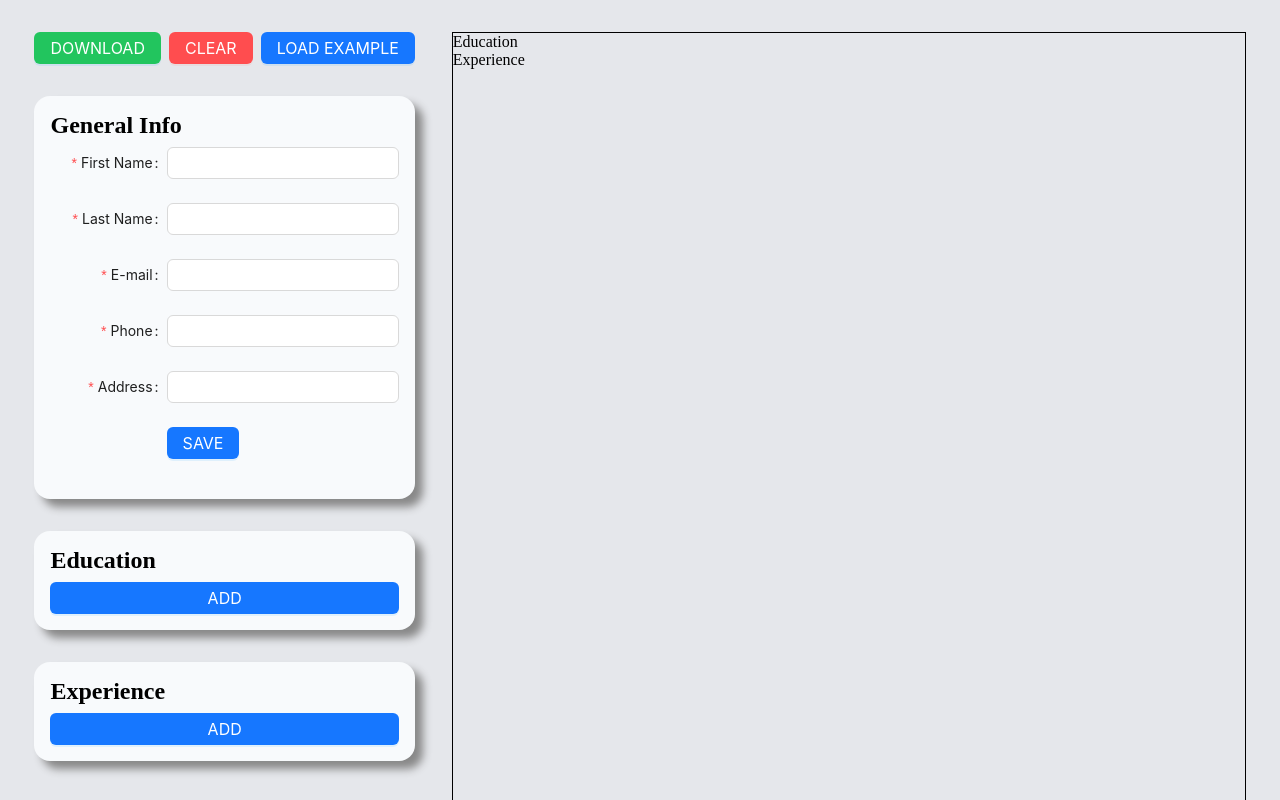
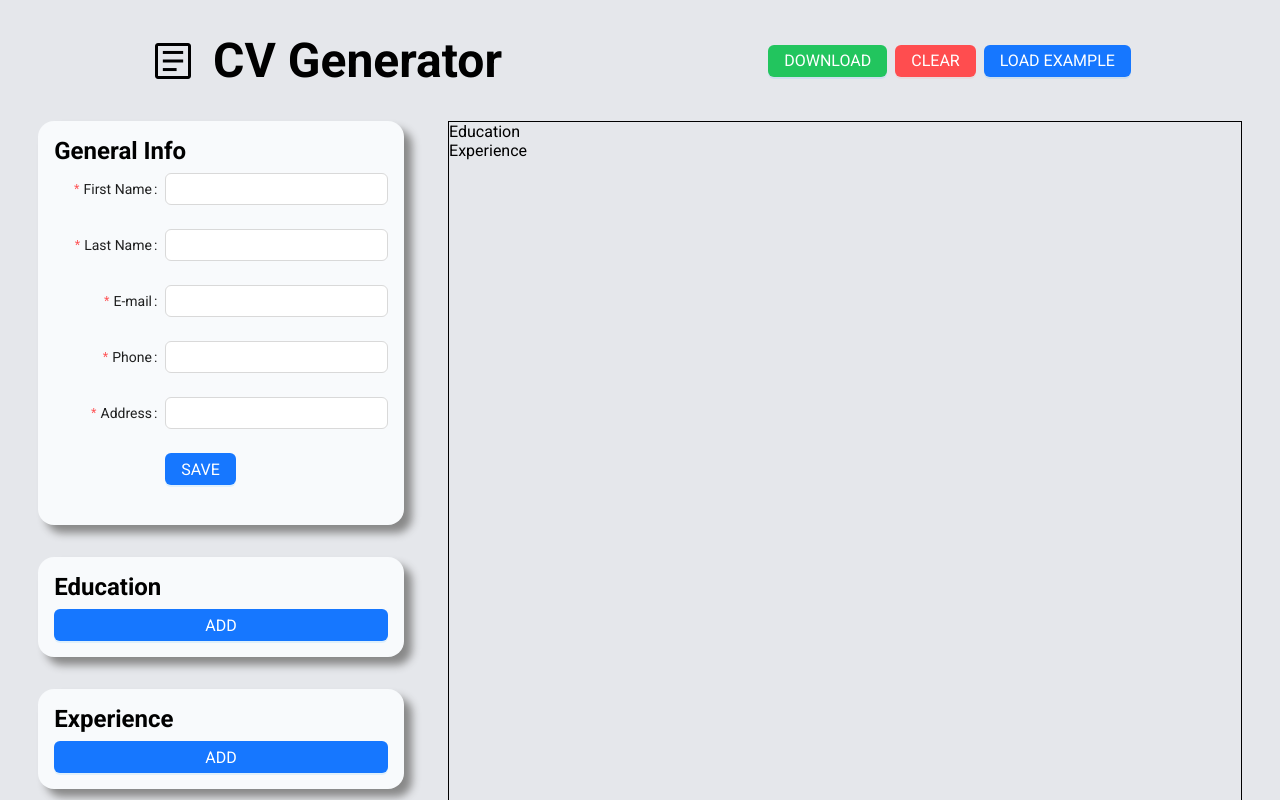
Before and after one commit to datoprak/cv-application, a React (Vite) app: page / in a window 1280 px wide. Shown: the top 800 px of the page. Built offline with nearby package versions, Linux system fonts and the light colour scheme.

Commit message:
Create navbar component, add font and icon, complete left section style

```diff
--- a/index.html
+++ b/index.html
@@ -1,8 +1,12 @@
-<!doctype html>
+<!DOCTYPE html>
 <html lang="en">
   <head>
     <meta charset="UTF-8" />
     <link rel="icon" type="image/svg+xml" href="/vite.svg" />
+    <link
+      rel="stylesheet"
+      href="https://fonts.googleapis.com/css2?family=Material+Symbols+Outlined:opsz,wght,FILL,GRAD@24,400,0,0"
+    />
     <meta name="viewport" content="width=device-width, initial-scale=1.0" />
     <title>CV Application</title>
   </head>
--- a/src/App.css
+++ b/src/App.css
@@ -1,8 +1,11 @@
+@import url("https://fonts.googleapis.com/css2?family=Roboto:wght@400;700&display=swap");
+
 * {
   padding: 0;
   margin: 0;
   box-sizing: border-box;
   font-size: 16px;
+  font-family: "Roboto", sans-serif;
 }
 
 h2 {
@@ -11,9 +14,31 @@
 
 .App {
   display: flex;
-  justify-content: space-around;
+  flex-direction: column;
   padding: 32px 16px;
   background-color: #e5e7eb;
+  gap: 32px;
+}
+
+nav {
+  display: flex;
+  align-items: center;
+  justify-content: space-around;
+}
+
+.logo {
+  display: flex;
+  align-items: center;
+  gap: 16px;
+}
+
+.logo, .logo > span {
+  font-size: 3rem;
+}
+
+main {
+  display: flex;
+  justify-content: space-around;
 }
 
 .buttons {
@@ -37,6 +62,11 @@
   gap: 32px;
 }
 
+.edit-mode-btns {
+  display: flex;
+  justify-content: space-evenly;
+}
+
 .general-info,
 .education,
 .experience {
--- a/src/App.jsx
+++ b/src/App.jsx
@@ -1,13 +1,11 @@
 import { useState } from "react";
-import { jsPDF } from "jspdf";
-import html2canvas from "html2canvas";
 
 import GeneralInfo from "./components/GeneralInfo";
 import Education from "./components/Education";
 import Experience from "./components/Experience";
 import Cv from "./components/Cv";
+import Navbar from "./components/Navbar";
 import "./App.css";
-import { Button } from "antd";
 
 const EXAMPLE_CV = {
   person: {
@@ -68,7 +66,6 @@
     location: "",
     description: "",
   });
-  const [loading, setLoading] = useState(false);
 
   const loadExample = () => {
     setPerson(EXAMPLE_CV.person);
@@ -103,34 +100,11 @@
     });
   };
 
-  const generatePDF = () => {
-    setLoading(true);
-    const cv = document.querySelector(".cv");
-    html2canvas(cv).then(canvas => {
-      const imgData = canvas.toDataURL("img/png");
-      const doc = new jsPDF("portrait", "mm", "a4", true);
-      const width = doc.internal.pageSize.getWidth();
-      const height = doc.internal.pageSize.getHeight();
-      doc.addImage(imgData, "PNG", 0, 0, width, height);
-      doc.save("cv.pdf");
-      setLoading(false);
-    });
-  };
-
   return (
     <div className="App">
+      <Navbar clearCv={clearCv} loadExample={loadExample}></Navbar>
+      <main>
         <section className="edit-section">
-        <div className="buttons">
-          <Button className="download-btn" type="primary" loading={loading} onClick={generatePDF}>
-            DOWNLOAD
-          </Button>
-          <Button type="primary" danger onClick={clearCv}>
-            CLEAR
-          </Button>
-          <Button type="primary" onClick={loadExample}>
-            LOAD EXAMPLE
-          </Button>
-        </div>
           <GeneralInfo person={person} setPerson={setPerson} />
           <Education
             education={education}
@@ -148,6 +122,7 @@
         <section className="cv-section">
           <Cv person={person} totalEdu={totalEdu} totalExp={totalExp} />
         </section>
+      </main>
     </div>
   );
 }
--- a/src/components/Education.jsx
+++ b/src/components/Education.jsx
@@ -160,36 +160,23 @@
           >
             <Input />
           </Form.Item>
-          <Form.Item
-            wrapperCol={{
-              offset: 8,
-              span: 16,
-            }}
-          >
+          <div className="edit-mode-btns">
+            <Form.Item>
               <Button type="primary" htmlType="submit">
                 SAVE
               </Button>
             </Form.Item>
-          <Form.Item
-            wrapperCol={{
-              offset: 8,
-              span: 16,
-            }}
-          >
+            <Form.Item>
               <Button type="primary" onClick={cancelEntry}>
                 CANCEL
               </Button>
             </Form.Item>
-          <Form.Item
-            wrapperCol={{
-              offset: 8,
-              span: 16,
-            }}
-          >
+            <Form.Item>
               <Button type="primary" danger onClick={deleteEntry}>
                 DELETE
               </Button>
             </Form.Item>
+          </div>
         </Form>
       ) : (
         <>
--- a/src/components/Experience.jsx
+++ b/src/components/Experience.jsx
@@ -177,36 +177,23 @@
           >
             <Input />
           </Form.Item>
-          <Form.Item
-            wrapperCol={{
-              offset: 8,
-              span: 16,
-            }}
-          >
+          <div className="edit-mode-btns">
+            <Form.Item>
               <Button type="primary" htmlType="submit">
                 SAVE
               </Button>
             </Form.Item>
-          <Form.Item
-            wrapperCol={{
-              offset: 8,
-              span: 16,
-            }}
-          >
+            <Form.Item>
               <Button type="primary" onClick={cancelEntry}>
                 CANCEL
               </Button>
             </Form.Item>
-          <Form.Item
-            wrapperCol={{
-              offset: 8,
-              span: 16,
-            }}
-          >
+            <Form.Item>
               <Button type="primary" danger onClick={deleteEntry}>
                 DELETE
               </Button>
             </Form.Item>
+          </div>
         </Form>
       ) : (
         <>
--- /dev/null
+++ b/src/components/Navbar.jsx
@@ -0,0 +1,47 @@
+import { Button } from "antd";
+import html2canvas from "html2canvas";
+import jsPDF from "jspdf";
+import { useState } from "react";
+
+const Navbar = ({ clearCv, loadExample }) => {
+  const [loading, setLoading] = useState(false);
+
+  const generatePDF = () => {
+    setLoading(true);
+    const cv = document.querySelector(".cv");
+    html2canvas(cv).then(canvas => {
+      const imgData = canvas.toDataURL("img/png");
+      const doc = new jsPDF("portrait", "mm", "a4", true);
+      const width = doc.internal.pageSize.getWidth();
+      const height = doc.internal.pageSize.getHeight();
+      doc.addImage(imgData, "PNG", 0, 0, width, height);
+      doc.save("cv.pdf");
+      setLoading(false);
+    });
+  };
+
+  return (
+    <nav>
+      <h1 className="logo">
+        <span className="material-symbols-outlined">article</span> CV Generator
+      </h1>
+      <div className="buttons">
+        <Button
+          className="download-btn"
+          type="primary"
+          loading={loading}
+          onClick={generatePDF}
+        >
+          DOWNLOAD
+        </Button>
+        <Button type="primary" danger onClick={clearCv}>
+          CLEAR
+        </Button>
+        <Button type="primary" onClick={loadExample}>
+          LOAD EXAMPLE
+        </Button>
+      </div>
+    </nav>
+  );
+};
+export default Navbar;
```
Lines whose indentation alone changed are shown as unchanged.
